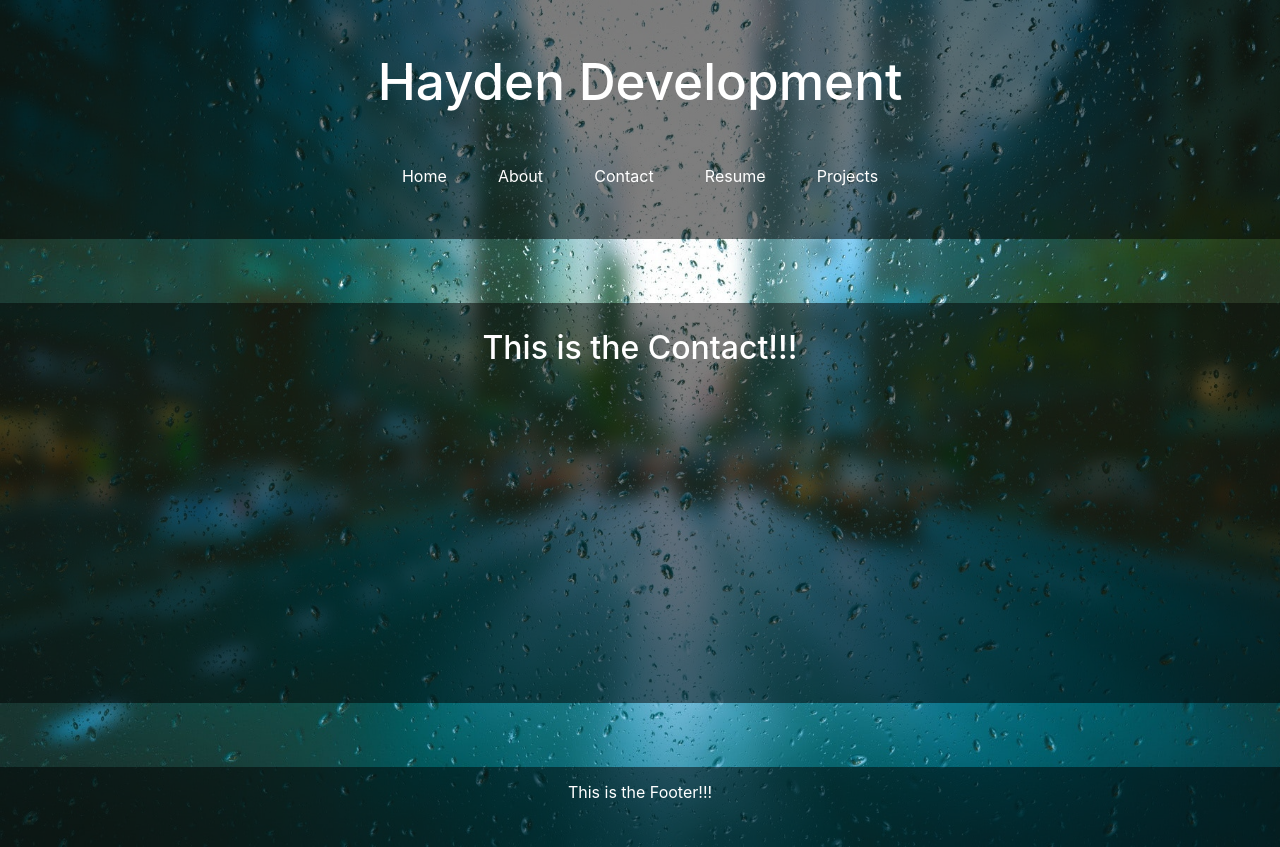
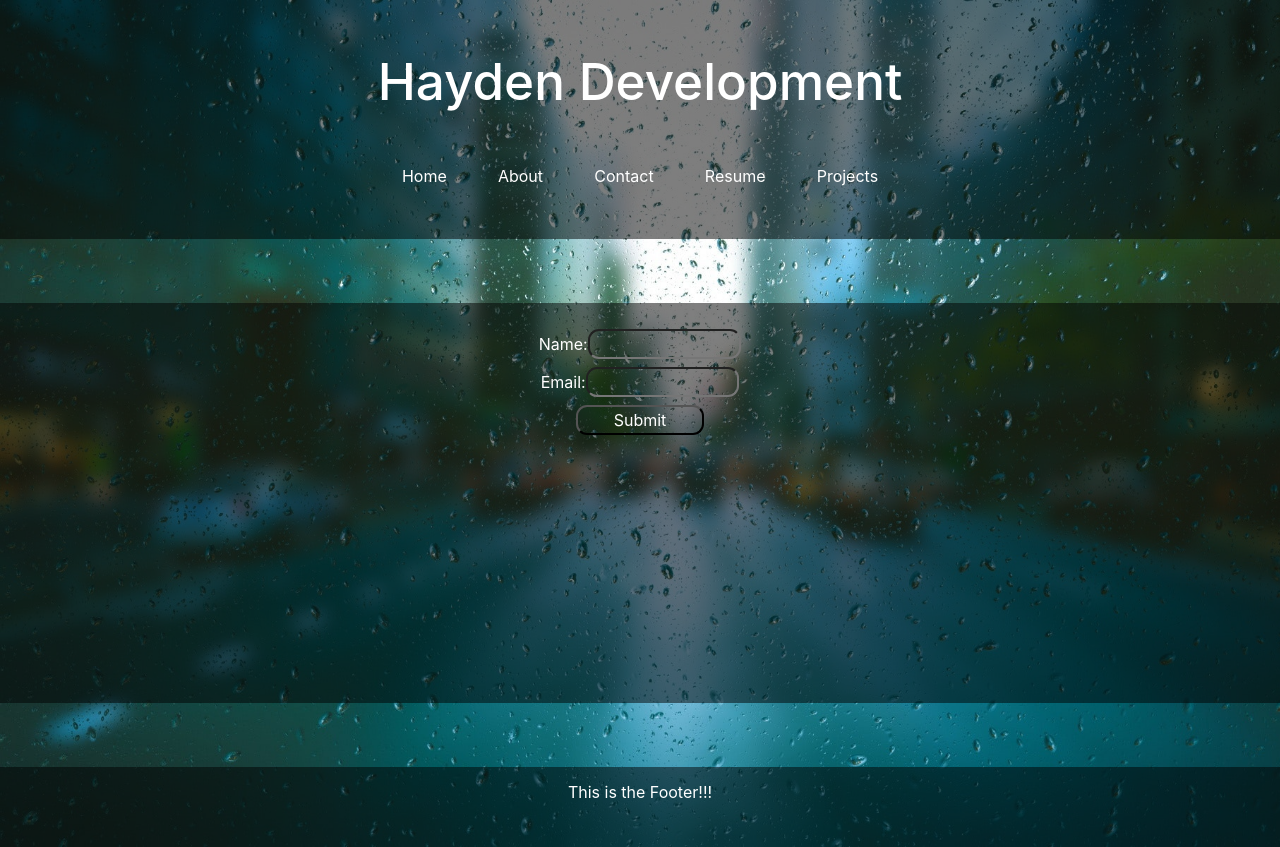
Before and after one commit to JHaydenDev/MyPortfolioPage, a React (Create React App) app in the folder my-site/: page /contact in a window 1280 px wide. Built offline with nearby package versions, Linux system fonts and the light colour scheme.

Commit message:
Working on Contact form

```diff
--- a/my-site/src/Components/Body/Contact.js
+++ b/my-site/src/Components/Body/Contact.js
@@ -1,7 +1,5 @@
-import React, { Component } from 'react';
+import React, { Component } from "react";
 import styled from "styled-components";
-
-
 
 const Wrapper = styled.div`
   background: rgb(0, 0, 0); /* The Fallback */
@@ -13,12 +11,54 @@ const Wrapper = styled.div`
   min-height: 50vh;
 `;
 
+const FormWrap = styled.div`
+  display: flex;
+  flex-direction: column;
+`;
+
+const SubmitButton = styled.input`
+  color: white;
+  background: none;
+  border-radius: 11px;
+  width: 10vw;
+  &:hover {
+    color: aqua;
+    transition: 0.3s;
+    box-shadow: 0 5px 15px rgba(0, 0, 0, 0.7);
+    border: aqua 1px solid;
+  }
+`;
+
+const InputField = styled.input`
+  border-radius: 11px;
+  background: none;
+  width: 12vw;
+  color:white;
+  }
+`;
+
+const InputWrapper = styled.label`
+  width:100%;
+  }
+`;
 
 class Contact extends Component {
   render() {
     return (
       <Wrapper>
-        <h2>This is the Contact!!!</h2>
+        <FormWrap>
+          <form>
+            <InputWrapper>
+              Name:
+              <InputField type="text" name="name"/>
+            </InputWrapper>
+            <InputWrapper>
+              Email:
+              <InputField type="text" name="email" />
+            </InputWrapper>
+            <SubmitButton type="submit" value="Submit" />
+          </form>
+        </FormWrap>
       </Wrapper>
     );
   }
```
